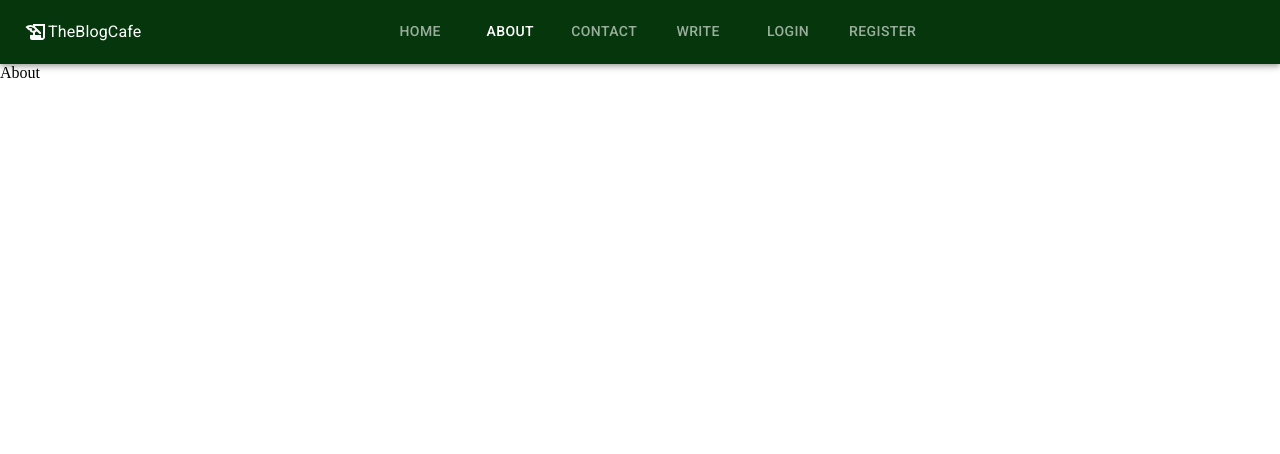
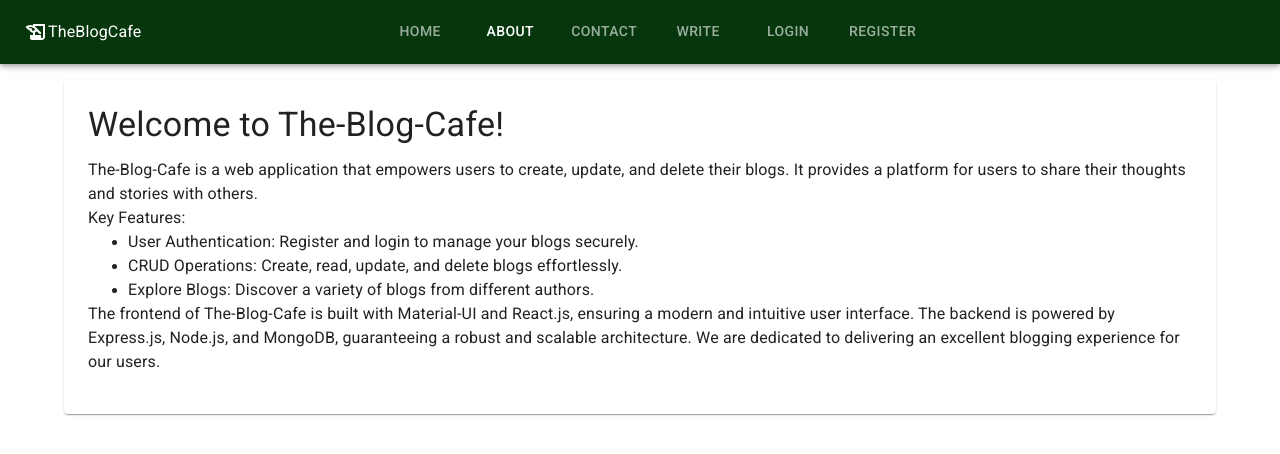
Before and after one commit to GouravDutta-01/The-Blog-Cafe, a React (Create React App) app in the folder frontend/: page /about in a window 1280 px wide. Shown: the top 454 px of the page. Built offline with nearby package versions, Linux system fonts and the light colour scheme.

Commit message:
Update About.jsx and Contact.jsx

```diff
--- a/frontend/src/components/Post.jsx
+++ b/frontend/src/components/Post.jsx
@@ -38,10 +38,10 @@ export default function Post({ post }) {
             </Typography>
           </Link>
           <Box sx={{ display: "flex", justifyContent: "space-between" }}>
-            <Typography color="textSecondary" gutterBottom>
+            <Typography color="textSecondary" gutterBottom sx={{color: "#12372A"}}>
               Author: <b>{post.username}</b>
             </Typography>
-            <Typography color="textSecondary" gutterBottom>
+            <Typography color="textSecondary" gutterBottom sx={{color: "#436850"}}>
               {new Date(post.createdAt).toDateString()}
             </Typography>
           </Box>
--- a/frontend/src/pages/About.jsx
+++ b/frontend/src/pages/About.jsx
@@ -1,7 +1,55 @@
-import React from 'react'
+import React from "react";
+import { Container, Typography, Paper } from "@mui/material";
 
 export default function About() {
   return (
-    <div>About</div>
-  )
+    <Container
+      sx={{
+        marginTop: 2,
+        marginBottom: 2,
+      }}
+    >
+      <Paper
+        sx={{
+          padding: 3,
+        }}
+      >
+        <Typography variant="h4" gutterBottom>
+          Welcome to The-Blog-Cafe!
+        </Typography>
+        <Typography>
+          The-Blog-Cafe is a web application that empowers users to create,
+          update, and delete their blogs. It provides a platform for users to
+          share their thoughts and stories with others.
+        </Typography>
+        <Typography>Key Features:</Typography>
+        <ul>
+          <li>
+            <Typography>
+              User Authentication: Register and login to manage your blogs
+              securely.
+            </Typography>
+          </li>
+          <li>
+            <Typography>
+              CRUD Operations: Create, read, update, and delete blogs
+              effortlessly.
+            </Typography>
+          </li>
+          <li>
+            <Typography>
+              Explore Blogs: Discover a variety of blogs from different authors.
+            </Typography>
+          </li>
+        </ul>
+        <Typography paragraph>
+          The frontend of The-Blog-Cafe is built with Material-UI and React.js,
+          ensuring a modern and intuitive user interface. The backend is powered
+          by Express.js, Node.js, and MongoDB, guaranteeing a robust and
+          scalable architecture. We are dedicated to delivering an excellent
+          blogging experience for our users.
+        </Typography>
+      </Paper>
+    </Container>
+  );
 }
--- a/frontend/src/pages/Contact.jsx
+++ b/frontend/src/pages/Contact.jsx
@@ -1,7 +1,49 @@
-import React from 'react'
+import React from "react";
+import { Container, Typography, Button, Grid } from "@mui/material";
+import GitHubIcon from "@mui/icons-material/GitHub";
+import LinkedInIcon from "@mui/icons-material/LinkedIn";
 
 export default function Contact() {
   return (
-    <div>Contact</div>
-  )
+    <Container
+      sx={{
+        marginTop: 2,
+        marginBottom: 2,
+      }}
+    >
+      <Typography variant="h4" gutterBottom>
+        Contact Me
+      </Typography>
+      <Typography paragraph>
+        Feel free to reach out to me through GitHub or LinkedIn. I would love to
+        connect with you!
+      </Typography>
+      <Grid container spacing={2}>
+        <Grid item>
+          <Button
+            variant="contained"
+            color="success"
+            startIcon={<GitHubIcon />}
+            href="https://github.com/GouravDutta-01"
+            target="_blank"
+            rel="noopener noreferrer"
+          >
+            GitHub
+          </Button>
+        </Grid>
+        <Grid item>
+          <Button
+            variant="contained"
+            color="success"
+            startIcon={<LinkedInIcon />}
+            href="https://www.linkedin.com/in/gourav-dutta-b85101253"
+            target="_blank"
+            rel="noopener noreferrer"
+          >
+            LinkedIn
+          </Button>
+        </Grid>
+      </Grid>
+    </Container>
+  );
 }
```
